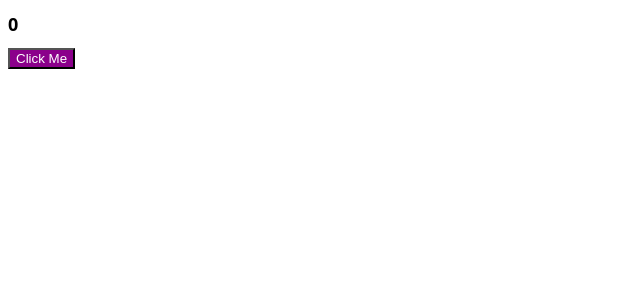
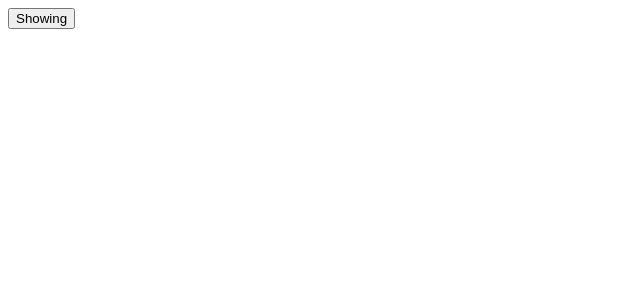
Before and after one commit to ddozza54/react-js_movie-web, a React (Create React App) app: page / in a window 1280 px wide. Shown: the top 300 px of the page, without its empty margins (0-640 px from the left). Built offline with nearby package versions, Linux system fonts and the light colour scheme; the HTML template or start-up script is replaced by a standard one.

Commit message:
useEffect - Deps, Cleanup

```diff
--- a/src/App.js
+++ b/src/App.js
@@ -1,15 +1,19 @@
-import { useState } from "react";
-import Button from "./Button";
-import styles from "./App.module.css";
-
+import { useEffect, useState } from "react";
+function hifn() {
+  console.log("hi :-)");
+  return () => console.log("bye :( ");
+}
+function Hello() {
+  useEffect(hifn, []);
+  return <h1>Hello!</h1>;
+}
 function App() {
-  const [counter, setCounter] = useState(0);
-  const onClick = () => setCounter((prev) => prev + 1);
-  console.log("render");
+  const [showing, setShowing] = useState(false);
+  const onClick = () => setShowing((prev) => !prev);
   return (
     <div>
-      <h1 className={styles.title}>{counter}</h1>
-      <Button onClick={onClick} text="Hello" />
+      {showing ? <Hello /> : null}
+      <button onClick={onClick}>{showing ? "Hide" : "Showing"}</button>
     </div>
   );
 }
--- a/src/App.module.css
+++ /dev/null
@@ -1,5 +0,0 @@
-.title {
-  font-family: system-ui, -apple-system, BlinkMacSystemFont, "Segoe UI", Roboto,
-    Oxygen, Ubuntu, Cantarell, "Open Sans", "Helvetica Neue", sans-serif;
-  font-size: 18px;
-}
--- a/src/Button.module.css
+++ /dev/null
@@ -1,4 +0,0 @@
-.btn {
-  background-color: darkmagenta;
-  color: white;
-}
```
